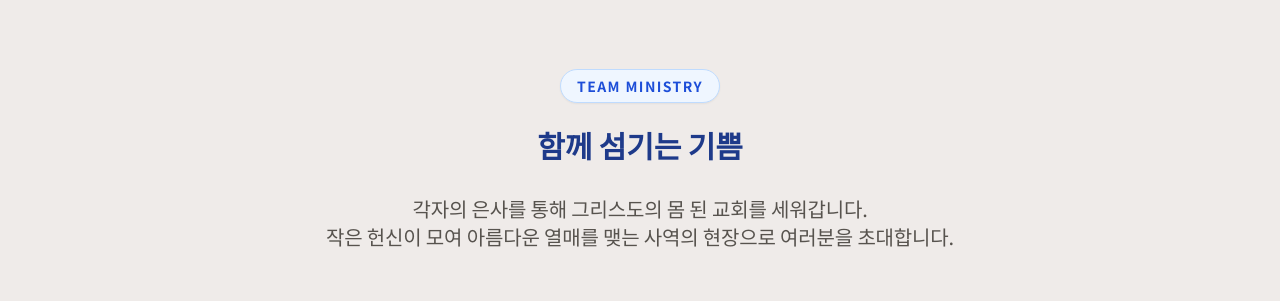
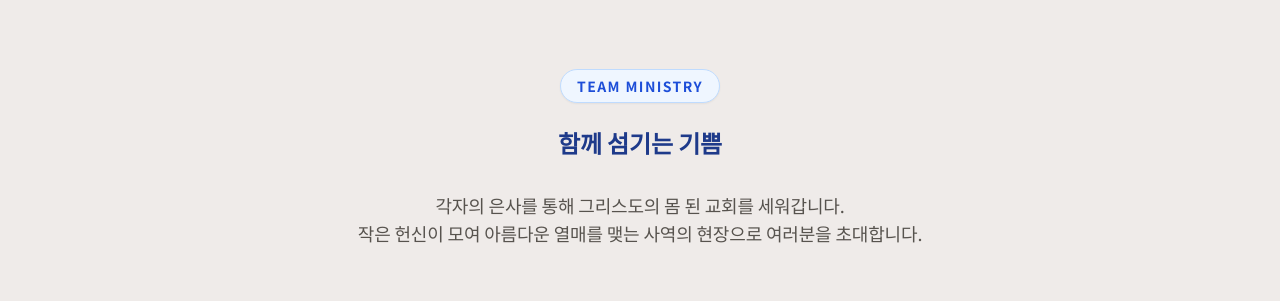
Before and after one commit to allaboutcan-pixel/thesentchurch, a React (Vite) app: page /ministry/team in a window 1280 px wide. Shown: the part 840-1141 px from the top of the page. Built offline with nearby package versions, Linux system fonts and the light colour scheme; no server answers; the database is empty; a web font is replaced by a local one.

Commit message:
style: 중보기도 및 팀사역 페이지 가독성 개선

```diff
--- a/src/pages/TeamMinistry.jsx
+++ b/src/pages/TeamMinistry.jsx
@@ -115,10 +115,10 @@ const TeamMinistry = () => {
                     <span className="inline-block px-4 py-1.5 bg-blue-50 border border-blue-200 text-blue-700 text-sm font-bold tracking-widest uppercase rounded-full mb-6 backdrop-blur-sm shadow-sm">
                         {t('team_ministry.intro_badge')}
                     </span>
-                    <h2 className="text-xl md:text-3xl font-black text-blue-900 mb-8 leading-tight">
+                    <h2 className="text-lg md:text-2xl font-black text-blue-900 mb-8 leading-[1.6]">
                         {t('team_ministry.intro_title')}
                     </h2>
-                    <p className="text-lg md:text-xl text-stone-600 max-w-3xl mx-auto leading-[2.2]" dangerouslySetInnerHTML={{ __html: t('team_ministry.intro_desc') }} />
+                    <p className="text-base md:text-lg text-stone-600 max-w-3xl mx-auto leading-[2.8]" dangerouslySetInnerHTML={{ __html: t('team_ministry.intro_desc') }} />
                 </div>
 
                 {/* Teams Grid */}
```
